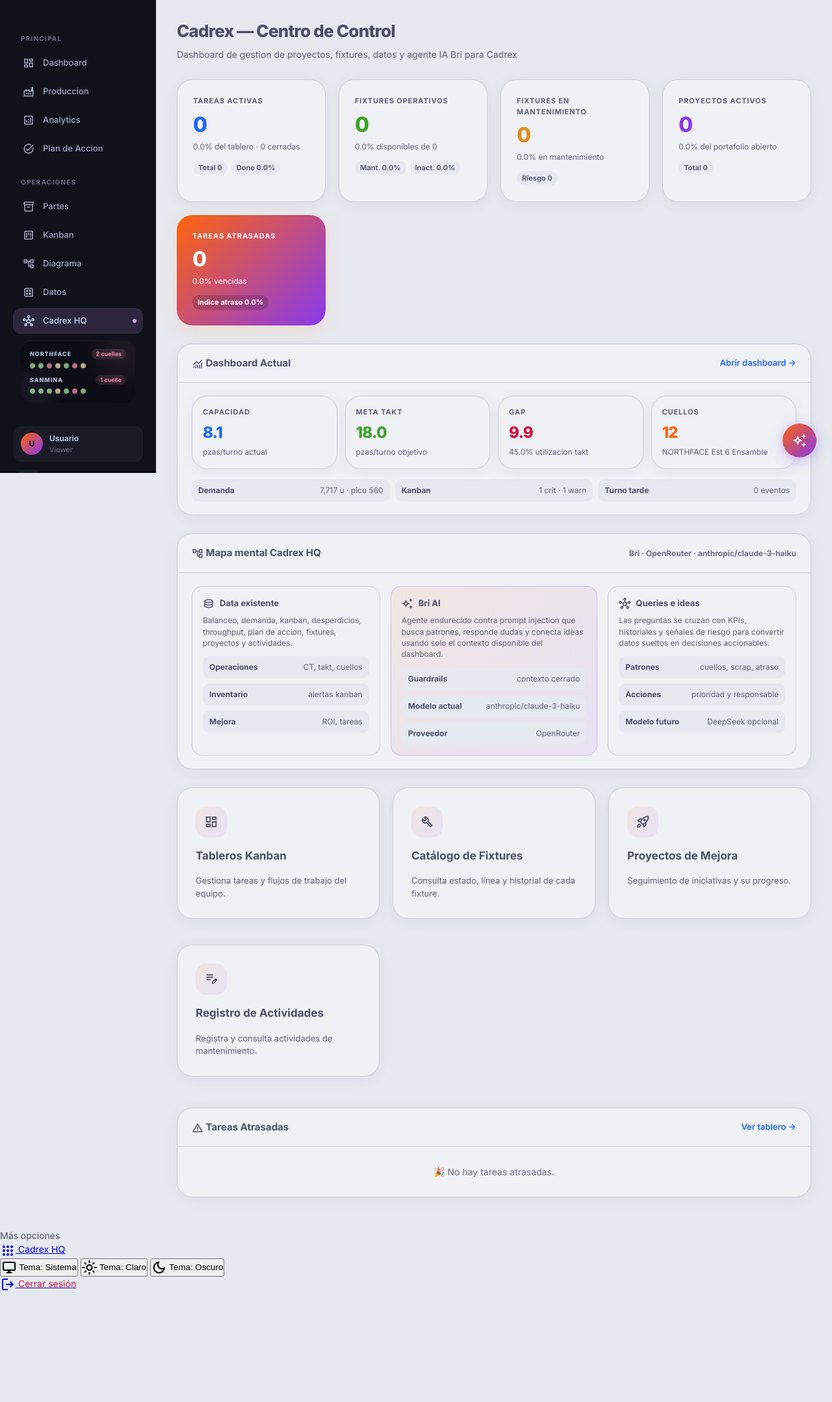
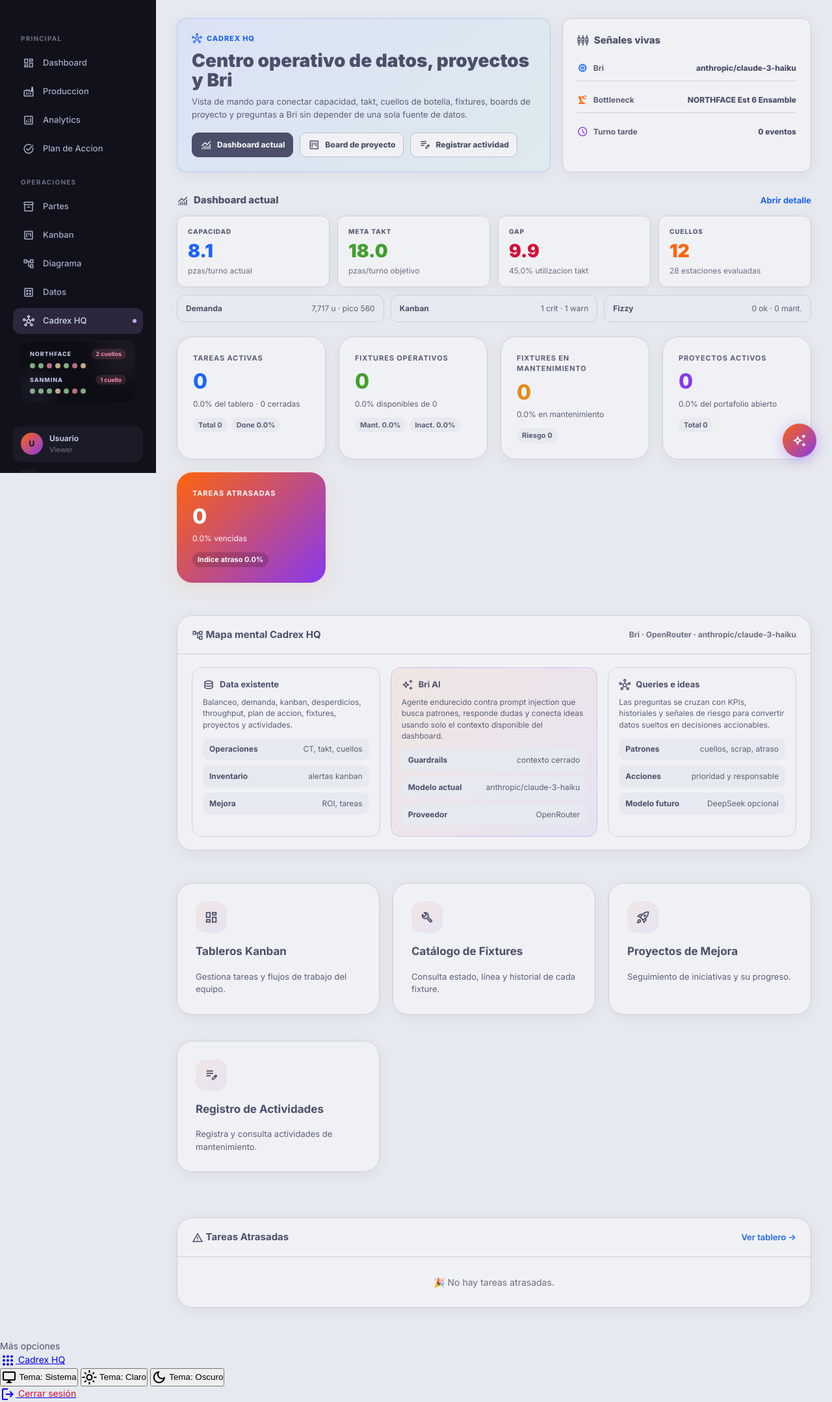
Before and after one commit to marcogll/bris_dashboards, a Flask app: page /cadrex/ in a window 1280 px wide. Shown: the part 72-2230 px from the top of the page at 65% size. Before the commit the page ends 2058 px from the top, so only its background shows below. Run offline with Flask 3, Linux system fonts and the light colour scheme; data that the repository does not hold is empty.

Commit message:
Modernize Cadrex HQ cockpit

```diff
--- a/templates/kadrix/hq.html
+++ b/templates/kadrix/hq.html
@@ -3,11 +3,241 @@
 {% block title %}{{ title }}{% endblock %}
 {% block page_title %}{{ title }}{% endblock %}
 
+{% block extra_css %}
+<style>
+  .hq-shell { display: grid; gap: 22px; }
+  .hq-hero {
+    display: grid;
+    grid-template-columns: minmax(0, 1.2fr) minmax(320px, .8fr);
+    gap: 18px;
+    align-items: stretch;
+    margin-bottom: 6px;
+  }
+  .hq-panel {
+    background: var(--surface);
+    border: 1px solid var(--border-light);
+    border-radius: 14px;
+    box-shadow: var(--shadow-soft);
+    padding: 22px;
+  }
+  .hq-panel.primary {
+    background:
+      linear-gradient(135deg, rgba(30,102,245,.10), rgba(23,146,153,.08)),
+      var(--surface);
+    border-color: rgba(30,102,245,.20);
+  }
+  .hq-kicker {
+    display: inline-flex;
+    align-items: center;
+    gap: 7px;
+    color: var(--accent-blue);
+    font-size: 11px;
+    font-weight: 800;
+    text-transform: uppercase;
+    letter-spacing: .08em;
+    margin-bottom: 10px;
+  }
+  .hq-title {
+    margin: 0 0 8px;
+    color: var(--text);
+    font-size: 28px;
+    line-height: 1.08;
+    font-weight: 850;
+    letter-spacing: 0;
+  }
+  .hq-subtitle {
+    max-width: 720px;
+    margin: 0;
+    color: var(--text-secondary);
+    font-size: 13px;
+    line-height: 1.55;
+  }
+  .hq-actions { display: flex; flex-wrap: wrap; gap: 10px; margin-top: 18px; }
+  .hq-action {
+    display: inline-flex;
+    align-items: center;
+    gap: 8px;
+    min-height: 38px;
+    padding: 9px 12px;
+    border-radius: 10px;
+    border: 1px solid var(--border);
+    color: var(--text);
+    background: var(--surface);
+    text-decoration: none;
+    font-size: 12px;
+    font-weight: 750;
+  }
+  .hq-action.primary { background: var(--text); color: var(--surface); border-color: var(--text); }
+  .hq-status-grid { display: grid; gap: 10px; }
+  .hq-status-row {
+    display: flex;
+    align-items: center;
+    justify-content: space-between;
+    gap: 12px;
+    padding: 10px 0;
+    border-bottom: 1px solid var(--border-light);
+  }
+  .hq-status-row:last-child { border-bottom: 0; }
+  .hq-status-label {
+    display: flex;
+    align-items: center;
+    gap: 8px;
+    color: var(--text-secondary);
+    font-size: 12px;
+    font-weight: 700;
+  }
+  .hq-status-value { color: var(--text); font-size: 12px; font-weight: 800; text-align: right; }
+  .hq-metrics {
+    display: grid;
+    grid-template-columns: repeat(4, minmax(0, 1fr));
+    gap: 12px;
+  }
+  .hq-metric {
+    min-width: 0;
+    background: var(--surface);
+    border: 1px solid var(--border-light);
+    border-radius: 12px;
+    padding: 16px;
+    box-shadow: var(--shadow-soft);
+  }
+  .hq-metric .label {
+    color: var(--text-secondary);
+    font-size: 10px;
+    font-weight: 800;
+    text-transform: uppercase;
+    letter-spacing: .08em;
+    margin-bottom: 8px;
+  }
+  .hq-metric .value {
+    color: var(--text);
+    font-size: 28px;
+    font-weight: 850;
+    line-height: 1;
+  }
+  .hq-metric .meta {
+    color: var(--text-muted);
+    font-size: 12px;
+    line-height: 1.35;
+    margin-top: 9px;
+  }
+  .hq-strip {
+    display: grid;
+    grid-template-columns: repeat(3, minmax(0, 1fr));
+    gap: 10px;
+  }
+  .hq-chip {
+    display: flex;
+    align-items: center;
+    justify-content: space-between;
+    gap: 10px;
+    min-width: 0;
+    padding: 11px 13px;
+    border-radius: 11px;
+    background: var(--bg);
+    border: 1px solid var(--border-light);
+    color: var(--text-secondary);
+    font-size: 12px;
+  }
+  .hq-chip strong { color: var(--text); font-size: 12px; white-space: nowrap; }
+  .hq-section-title {
+    display: flex;
+    align-items: center;
+    justify-content: space-between;
+    gap: 12px;
+    margin: 4px 0 12px;
+  }
+  .hq-section-title h2 {
+    display: flex;
+    align-items: center;
+    gap: 8px;
+    margin: 0;
+    color: var(--text);
+    font-size: 15px;
+    font-weight: 800;
+    letter-spacing: 0;
+  }
+  @media(max-width: 900px) {
+    .hq-hero { grid-template-columns: 1fr; }
+    .hq-metrics { grid-template-columns: repeat(2, minmax(0, 1fr)); }
+    .hq-strip { grid-template-columns: 1fr; }
+  }
+  @media(max-width: 560px) {
+    .hq-panel { padding: 16px; border-radius: 12px; }
+    .hq-title { font-size: 21px; }
+    .hq-metrics { grid-template-columns: 1fr; gap: 8px; }
+    .hq-metric { padding: 13px; }
+    .hq-metric .value { font-size: 23px; }
+  }
+</style>
+{% endblock %}
+
 {% block content %}
-<div class="page-header">
-  <h1>{{ title }}</h1>
-  <p class="subtitle">Dashboard de gestion de proyectos, fixtures, datos y agente IA Bri para Cadrex</p>
-</div>
+<div class="hq-shell">
+<section class="hq-hero">
+  <div class="hq-panel primary">
+    <div class="hq-kicker"><span class="material-symbols-outlined" style="font-size:16px">hub</span> Cadrex HQ</div>
+    <h1 class="hq-title">Centro operativo de datos, proyectos y Bri</h1>
+    <p class="hq-subtitle">Vista de mando para conectar capacidad, takt, cuellos de botella, fixtures, boards de proyecto y preguntas a Bri sin depender de una sola fuente de datos.</p>
+    <div class="hq-actions">
+      <a class="hq-action primary" href="{{ url_for('dashboard') }}"><span class="material-symbols-outlined" style="font-size:18px">monitoring</span> Dashboard actual</a>
+      <a class="hq-action" href="{% if board %}{{ url_for('cadrex.kadrix_board', board_id=board.id) }}{% else %}{{ url_for('cadrex.kadrix_hq') }}{% endif %}"><span class="material-symbols-outlined" style="font-size:18px">view_kanban</span> Board de proyecto</a>
+      <a class="hq-action" href="{{ url_for('cadrex.kadrix_activity') }}"><span class="material-symbols-outlined" style="font-size:18px">edit_note</span> Registrar actividad</a>
+    </div>
+  </div>
+  <div class="hq-panel">
+    <div class="hq-section-title" style="margin-top:0">
+      <h2><span class="material-symbols-outlined" style="font-size:18px">settings_input_component</span> Señales vivas</h2>
+    </div>
+    <div class="hq-status-grid">
+      <div class="hq-status-row">
+        <span class="hq-status-label"><span class="material-symbols-outlined" style="font-size:17px;color:var(--accent-blue)">memory</span> Bri</span>
+        <span class="hq-status-value">{{ bri_model }}</span>
+      </div>
+      <div class="hq-status-row">
+        <span class="hq-status-label"><span class="material-symbols-outlined" style="font-size:17px;color:var(--accent-orange)">precision_manufacturing</span> Bottleneck</span>
+        <span class="hq-status-value">{{ ops.bottleneck }}</span>
+      </div>
+      <div class="hq-status-row">
+        <span class="hq-status-label"><span class="material-symbols-outlined" style="font-size:17px;color:var(--accent-purple)">schedule</span> Turno tarde</span>
+        <span class="hq-status-value">{{ ops.tarde_events|num(0) }} evento{{ 's' if ops.tarde_events != 1 }}</span>
+      </div>
+    </div>
+  </div>
+</section>
+
+<section>
+  <div class="hq-section-title">
+    <h2><span class="material-symbols-outlined" style="font-size:18px">monitoring</span> Dashboard actual</h2>
+    <a href="{{ url_for('dashboard') }}" style="font-size:13px;color:var(--accent-blue);text-decoration:none;font-weight:700;">Abrir detalle</a>
+  </div>
+  <div class="hq-metrics">
+    <div class="hq-metric">
+      <div class="label">Capacidad</div>
+      <div class="value" style="color:var(--accent-blue)">{{ ops.actual_units|num(1) }}</div>
+      <div class="meta">pzas/turno actual</div>
+    </div>
+    <div class="hq-metric">
+      <div class="label">Meta takt</div>
+      <div class="value" style="color:var(--accent-green)">{{ ops.target_units|num(1) }}</div>
+      <div class="meta">pzas/turno objetivo</div>
+    </div>
+    <div class="hq-metric">
+      <div class="label">Gap</div>
+      <div class="value" style="color:{% if ops.gap_units > 0 %}var(--accent-red){% else %}var(--accent-green){% endif %}">{{ ops.gap_units|num(1) }}</div>
+      <div class="meta">{{ ops.utilization|num(1) }}% utilizacion takt</div>
+    </div>
+    <div class="hq-metric">
+      <div class="label">Cuellos</div>
+      <div class="value" style="color:var(--accent-orange)">{{ ops.cuellos|num(0) }}</div>
+      <div class="meta">{{ ops.stations|num(0) }} estaciones evaluadas</div>
+    </div>
+  </div>
+  <div class="hq-strip" style="margin-top:12px">
+    <div class="hq-chip"><strong>Demanda</strong><span>{{ ops.demanda_total|num(0) }} u · pico {{ ops.demanda_pico|num(0) }}</span></div>
+    <div class="hq-chip"><strong>Kanban</strong><span>{{ ops.kanban_crit|num(0) }} crit · {{ ops.kanban_warn|num(0) }} warn</span></div>
+    <div class="hq-chip"><strong>Fizzy</strong><span>{{ fixtures_ok|num(0) }} ok · {{ fixtures_maintenance|num(0) }} mant.</span></div>
+  </div>
+</section>
 
 <!-- KPIs -->
 <div class="kpi-row">
@@ -51,42 +281,6 @@
     <div class="note">{% if overdue %}{{ overdue_pct|num(1) }}% del tablero requiere atencion{% else %}0.0% vencidas{% endif %}</div>
     <div class="kpi-detail">
       <span class="kpi-index">Indice atraso {{ overdue_pct|num(1) }}%</span>
-    </div>
-  </div>
-</div>
-
-<div class="card" style="margin-bottom:28px;">
-  <div class="card-head">
-    <h3><span class="material-symbols-outlined" style="font-size:18px;vertical-align:middle">monitoring</span> Dashboard Actual</h3>
-    <a href="{{ url_for('dashboard') }}" style="font-size:13px;color:var(--accent-blue);text-decoration:none;font-weight:600;">Abrir dashboard →</a>
-  </div>
-  <div class="card-body">
-    <div class="kpi-row" style="margin-bottom:16px;grid-template-columns:repeat(auto-fit,minmax(150px,1fr));gap:12px">
-      <div class="kpi" style="padding:16px">
-        <div class="label">Capacidad</div>
-        <div class="value" style="font-size:24px;color:var(--accent-blue)">{{ ops.actual_units|num(1) }}</div>
-        <div class="note">pzas/turno actual</div>
-      </div>
-      <div class="kpi" style="padding:16px">
-        <div class="label">Meta takt</div>
-        <div class="value" style="font-size:24px;color:var(--accent-green)">{{ ops.target_units|num(1) }}</div>
-        <div class="note">pzas/turno objetivo</div>
-      </div>
-      <div class="kpi" style="padding:16px">
-        <div class="label">Gap</div>
-        <div class="value" style="font-size:24px;color:{% if ops.gap_units > 0 %}var(--accent-red){% else %}var(--accent-green){% endif %}">{{ ops.gap_units|num(1) }}</div>
-        <div class="note">{{ ops.utilization|num(1) }}% utilizacion takt</div>
-      </div>
-      <div class="kpi" style="padding:16px">
-        <div class="label">Cuellos</div>
-        <div class="value" style="font-size:24px;color:var(--accent-orange)">{{ ops.cuellos|num(0) }}</div>
-        <div class="note">{{ ops.bottleneck }}</div>
-      </div>
-    </div>
-    <div class="mind-list" style="grid-template-columns:repeat(auto-fit,minmax(190px,1fr));margin-top:0">
-      <div class="mind-chip"><strong>Demanda</strong><span>{{ ops.demanda_total|num(0) }} u · pico {{ ops.demanda_pico|num(0) }}</span></div>
-      <div class="mind-chip"><strong>Kanban</strong><span>{{ ops.kanban_crit|num(0) }} crit · {{ ops.kanban_warn|num(0) }} warn</span></div>
-      <div class="mind-chip"><strong>Turno tarde</strong><span>{{ ops.tarde_events|num(0) }} evento{{ 's' if ops.tarde_events != 1 }}</span></div>
     </div>
   </div>
 </div>
@@ -200,4 +394,5 @@
     </div>
   </div>
 </div>
+</div>
 {% endblock %}
```
